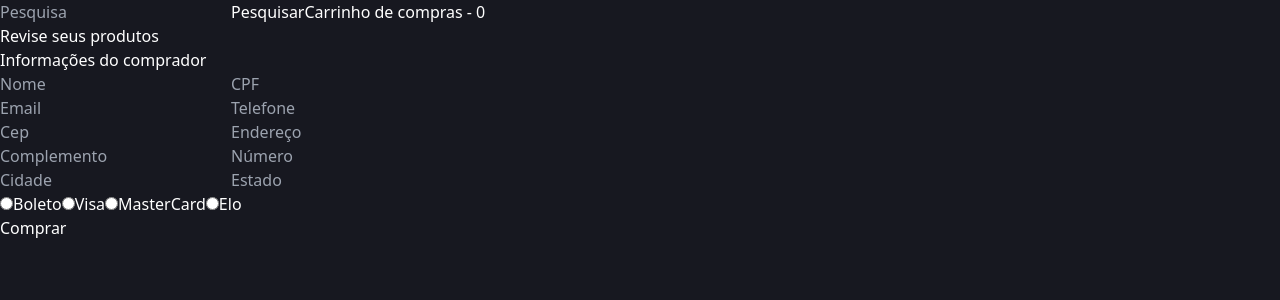
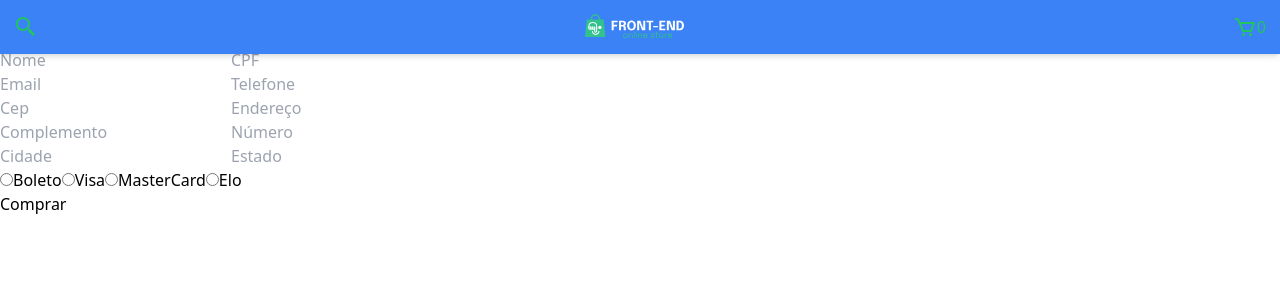
Before and after one commit to vitorGaia/online-store, a Next.js app: page /Checkout in a window 1280 px wide. Shown: the top 300 px of the page. Built offline with nearby package versions, Linux system fonts and the light colour scheme.

Commit message:
feat: adiciona estilização inicial do header.

```diff
--- a/package.json
+++ b/package.json
@@ -16,6 +16,7 @@
     "postcss": "8.4.26",
     "react": "18.2.0",
     "react-dom": "18.2.0",
+    "react-icons": "^4.10.1",
     "tailwindcss": "3.3.3"
   }
 }
--- a/src/app/components/Header.js
+++ b/src/app/components/Header.js
@@ -2,6 +2,9 @@ import Link from "next/link";
 import { useContext } from "react";
 import { AppContext } from "../contexts/AppContext";
 import { getProductsFromLocalStorage } from "@/services/localStorage";
+import { BiCart, BiSearchAlt2 } from "react-icons/bi";
+import Image from "next/image";
+import logo from "../../../public/logo-frontend-online-store.svg";
 
 function Header() {
   const { headerQueryInput, setHeaderQueryInput, requestProducts } = useContext(AppContext);
@@ -9,12 +12,30 @@ function Header() {
   const countProducts = getProductsFromLocalStorage().length;
 
   return (
-    <div>
-      <input type="text" placeholder="Pesquisa" onChange={ (e) => setHeaderQueryInput(e.target.value) } />
+    <div className="fixed flex top-0 left-0 w-screen bg-blue-500 p-3.5 justify-between shadow-md">
+      <input
+        type="text"
+        placeholder="Pesquisa"
+        onChange={ (e) => setHeaderQueryInput(e.target.value) }
+        className="w-40 hidden"
+      />
 
-      <button onClick={ () => requestProducts(undefined, headerQueryInput) }>Pesquisar</button>
+      <button onClick={ () => requestProducts(undefined, headerQueryInput) }>
+        <BiSearchAlt2 className="text-2xl font-black text-green-500" />
+      </button>
 
-      <Link href='/ShoppingCart'>{ `Carrinho de compras - ${countProducts}` }</Link>
+      <Image
+        src={ logo }
+        alt='Front end online store logo'
+        width={100}
+        height={100}
+        priority
+      />
+
+      <Link href='/ShoppingCart' className="flex justify-center items-center">
+        <BiCart className="text-2xl font-black text-green-500" />
+        <span className="text-green-500">{countProducts}</span>
+      </Link>
     </div>
   );
 }
--- a/src/app/globals.css
+++ b/src/app/globals.css
@@ -3,8 +3,6 @@
 @tailwind utilities;
 
 *, body {
-  background-color: #171820;
-  color: #fff;
   box-sizing: border-box;
   margin: 0;
   padding: 0;
--- a/src/app/page.js
+++ b/src/app/page.js
@@ -15,13 +15,15 @@ export default function Home() {
     <section>
       <Header />
 
-      <CategoriesList />
+      <main className="flex flex-col items-center justify-center mt-16">
+        <CategoriesList />
 
-      {!homeProducts && (<h3>Digite algum termo de pesquisa ou escolha uma categoria.</h3>)}
+        {!homeProducts && (<h3>Digite algum termo de pesquisa ou escolha uma categoria.</h3>)}
 
-      {(homeProducts && homeProducts.length === 0) && (<h3>Nenhum produto foi encontrado.</h3>)}
+        {(homeProducts && homeProducts.length === 0) && (<h3>Nenhum produto foi encontrado.</h3>)}
 
-      {(homeProducts && homeProducts.length !== 0) && mapHomeProducts}
+        {(homeProducts && homeProducts.length !== 0) && mapHomeProducts}
+      </main>
     </section>
   )
 }
```
Also changed, not shown: public/logo-frontend-online-store.svg (added), 1 other file (tests, documents, lock files or other folders).
